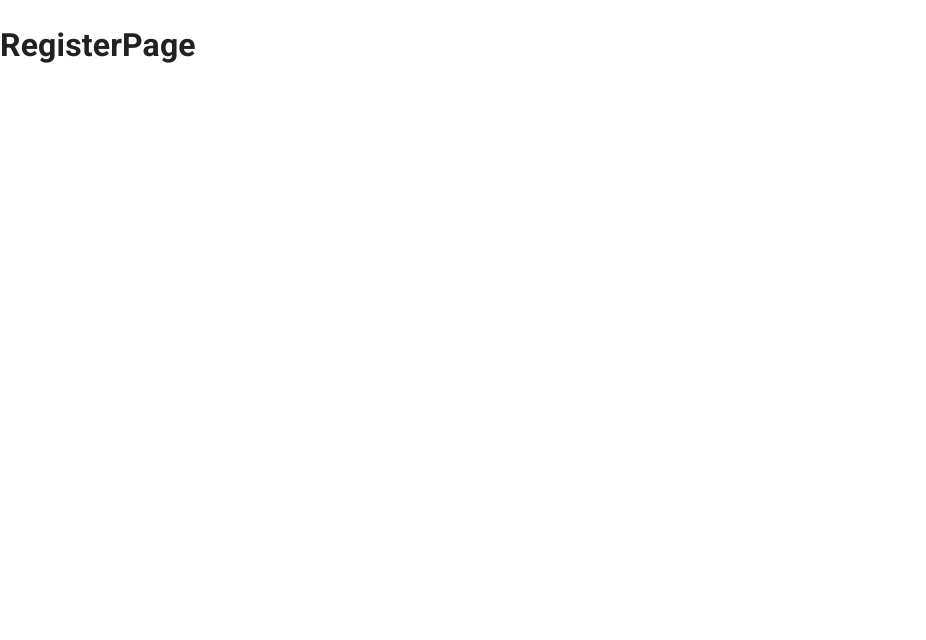
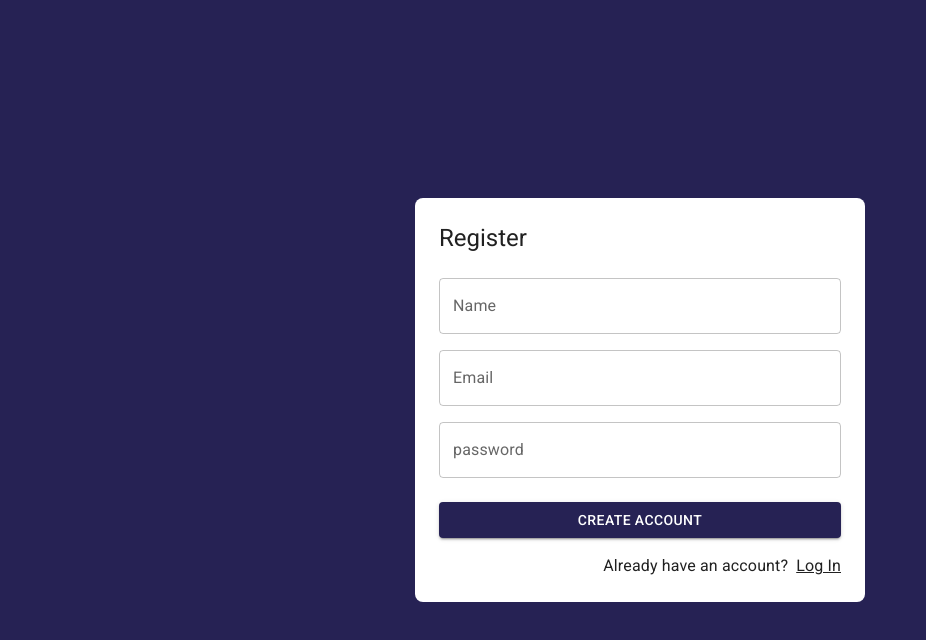
Before and after one commit to RicardoAlustiza/journal-app, a React (Vite) app: page /auth/register in a window 1280 px wide. Shown: the top 640 px of the page, without its empty margins (0-926 px from the left). Built offline with nearby package versions, Linux system fonts and the light colour scheme.

Commit message:
RegisterPage design

```diff
--- a/src/auth/pages/LogInPage.jsx
+++ b/src/auth/pages/LogInPage.jsx
@@ -26,7 +26,7 @@
           </Grid2>
 
 
-          <Grid2 container spacing={ 2 } size={{ xs: 12 }} sx={{ marginBottom: 2, marginTop: 3 }}>
+          <Grid2 container spacing={2} size={{ xs: 12 }} sx={{ marginBottom: 2, marginTop: 3 }}>
             <Grid2 size={{ xs: 12, sm: 6 }}>
               <Button variant="contained" fullWidth>
                 Log In
--- a/src/auth/pages/RegisterPage.jsx
+++ b/src/auth/pages/RegisterPage.jsx
@@ -1,5 +1,56 @@
+import { Link as RouterLink } from 'react-router-dom'
+import { Button, Grid2, Link, TextField, Typography } from '@mui/material'
+import { Google } from '@mui/icons-material'
+import { AuthLayout } from '../layout/AuthLayout'
+
 export const RegisterPage = () => {
   return (
-    <h1>RegisterPage</h1>
+    <AuthLayout title="Register">
+      <form>
+        <Grid2 container>
+          <Grid2 size={{ xs: 12 }} sx={{ marginTop: 2 }}>
+            <TextField
+              label="Name"
+              type="text"
+              placeholder="John Doe"
+              fullWidth
+            />
+          </Grid2>
+          <Grid2 size={{ xs: 12 }} sx={{ marginTop: 2 }}>
+            <TextField
+              label="Email"
+              type="email"
+              placeholder="test@test.com"
+              fullWidth
+            />
+          </Grid2>
+          <Grid2 size={{ xs: 12 }} sx={{ marginTop: 2 }}>
+            <TextField
+              label="password"
+              type="password"
+              placeholder="Password"
+              fullWidth
+            />
+          </Grid2>
+
+
+          <Grid2 container spacing={2} size={{ xs: 12 }} sx={{ marginBottom: 2, marginTop: 3 }}>
+            <Grid2 size={{ xs: 12 }}>
+              <Button variant="contained" fullWidth>
+                Create Account
+              </Button>
+            </Grid2>
+          </Grid2>
+
+          <Grid2 container size={{ xs: 12 }} direction="row" justifyContent="end">
+            <Typography sx={{ marginRight: 1 }}>Already have an account?</Typography>
+            <Link component={RouterLink} color="inherit" to="/auth/login">
+              Log In
+            </Link>
+          </Grid2>
+
+        </Grid2>
+      </form>
+    </AuthLayout>
   )
 }
```
